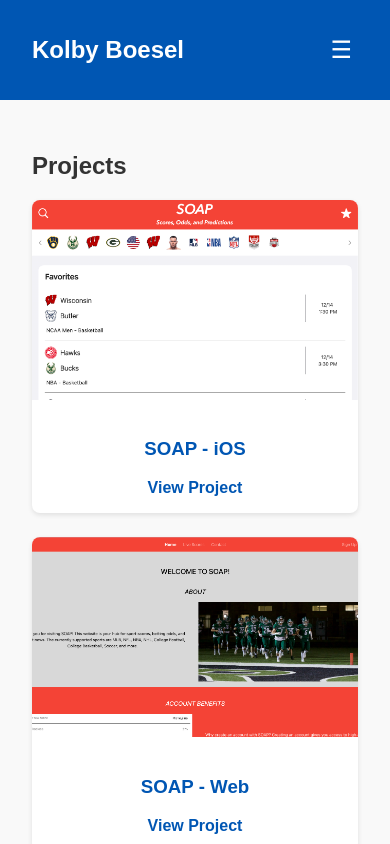
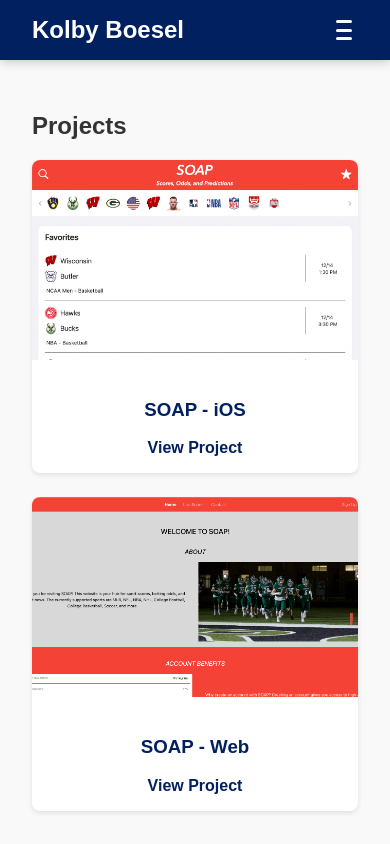
Before and after one commit to kolbyboesel/Kolby-Portfolio, a React (Create React App) app: page / in a window 390 px wide. Shown: the top 844 px of the page. Built offline with nearby package versions, Linux system fonts and the light colour scheme; the HTML template or start-up script is replaced by a standard one.

Commit message:
Updating UI Colors

```diff
--- a/package.json
+++ b/package.json
@@ -12,6 +12,7 @@
     "@react-pdf-viewer/default-layout": "^3.12.0",
     "cra-template": "1.2.0",
     "react": "^19.0.0",
+    "react-dev-utils": "^12.0.1",
     "react-dom": "^19.0.0",
     "react-router-dom": "^6.28.0",
     "react-scripts": "5.0.1",
--- a/src/components/Header.js
+++ b/src/components/Header.js
@@ -11,10 +11,16 @@
     return (
         <header className="header-wrapper">
             <h2>Kolby Boesel</h2>
-            <button className="menu-toggle" onClick={toggleDropdown}>
-                ☰
+            <button
+                className={`menu-toggle ${isDropdownOpen ? 'open' : ''}`}
+                onClick={toggleDropdown}
+                aria-label="Menu Toggle"
+            >
+                <span className="bar"></span>
+                <span className="bar"></span>
+                <span className="bar"></span>
             </button>
-            <nav className={`nav ${isDropdownOpen ? 'open' : 'closed'}`}>
+            <nav className={`nav ${isDropdownOpen ? 'open' : ''}`}>
                 <a href="mailto:kolbyzboesel@gmail.com">Email</a>
                 <a href="https://github.com/kolbyboesel" target="_blank" rel="noreferrer">
                     GitHub
--- a/src/styles/App.css
+++ b/src/styles/App.css
@@ -13,7 +13,7 @@
   align-items: center;
   justify-content: space-between;
   padding: 1rem 2rem;
-  background-color: #0056b3;
+  background-color: #002060;
   color: white;
 }
 
@@ -55,7 +55,7 @@
 }
 
 .sidebar h2 {
-  color: #0056b3;
+  color: #002060  ;
   margin-bottom: 1rem;
 }
 
@@ -116,11 +116,11 @@
 }
 
 .project-details h3 {
-  color: #0056b3;
+  color: #002060  ;
 }
 
 .project-details a {
-  color: #0056b3;
+  color: #002060  ;
   text-decoration: none;
   font-weight: bold;
 }
--- a/src/styles/Header.css
+++ b/src/styles/Header.css
@@ -1,67 +1,109 @@
-/* General Header Styles */
+/* Header Wrapper */
 .header-wrapper {
   display: flex;
   align-items: center;
   justify-content: space-between;
   padding: 1rem 2rem;
-    background-color: #0056b3;
+  background-color: #002060;
   color: white;
+  position: sticky;
+  top: 0;
+  z-index: 1000;
+  box-shadow: 0 2px 10px rgba(0, 0, 0, 0.2);
 }
 
-  .header-wrapper h1 {
+/* Header Title */
+.header-wrapper h2 {
   margin: 0;
-    text-align: left;
+  font-weight: bold;
+  font-size: 1.5rem;
 }
 
+/* Navigation */
 .nav {
   display: flex;
-    gap: 1rem;
-    transition: max-height 0.3s ease-in-out;
+  gap: 1.5rem;
+  transition: opacity 0.3s ease, transform 0.3s ease;
 }
 
 .nav a {
   color: white;
   text-decoration: none;
   font-size: 1rem;
+  padding: 0.5rem 1rem;
+  border-radius: 4px;
+  transition: background-color 0.3s ease, transform 0.3s ease;
 }
 
 .nav a:hover {
-    text-decoration: underline;
+  background-color: rgba(255, 255, 255, 0.2);
+  transform: translateY(-2px);
 }
 
-  /* Menu Toggle Button (Hamburger Icon) */
+/* Hamburger Menu */
 .menu-toggle {
   display: none;
+  flex-direction: column;
+  justify-content: space-between;
+  width: 28px;
+  height: 22px;
   background: none;
   border: none;
-    color: white;
-    font-size: 1.5rem;
   cursor: pointer;
+  z-index: 1100;
 }
 
-  /* Responsive Dropdown Styling */
+.menu-toggle .bar {
+  width: 100%;
+  height: 3px;
+  background-color: white;
+  border-radius: 2px;
+  transition: transform 0.3s ease, opacity 0.3s ease;
+}
+
+/* Hamburger to X Animation */
+.menu-toggle.open .bar:nth-child(1) {
+  transform: rotate(45deg) translate(5px, 5px);
+}
+
+.menu-toggle.open .bar:nth-child(2) {
+  opacity: 0;
+}
+
+.menu-toggle.open .bar:nth-child(3) {
+  transform: rotate(-45deg) translate(7px, -7px);
+}
+
+/* Responsive Styles */
 @media (max-width: 1100px) {
+  .menu-toggle {
+      display: flex;
+  }
+
   .nav {
+      position: absolute;
+      top: 70px;
+      right: 20px;
       flex-direction: column;
-      position: absolute;
-      top: 60px; /* Adjust based on your header height */
-      right: 10px;
-      background: #0056b3;
-      padding: 1rem;
+      background-color: #002060;
+      padding: 1rem 2rem;
       border-radius: 8px;
-      max-height: 0; /* Hidden by default */
-      overflow: hidden;
+      box-shadow: 0 4px 10px rgba(0, 0, 0, 0.3);
+      transform: scaleY(0);
+      transform-origin: top;
+      opacity: 0;
+      pointer-events: none;
+      transition: transform 0.3s ease, opacity 0.3s ease;
   }
 
   .nav.open {
-      max-height: 300px; /* Expand when open */
+      transform: scaleY(1);
+      opacity: 1;
+      pointer-events: auto;
   }
 
-    .nav.closed {
-      display: none; /* Hide when closed */
-    }
-
-    .menu-toggle {
-      display: block; /* Show hamburger icon on small screens */
+  .nav a {
+      padding: 0.75rem 0;
+      font-size: 1.1rem;
   }
 }
```
Also changed, not shown: 1 other file (tests, documents, lock files or other folders). Lines whose indentation alone changed are shown as unchanged.
